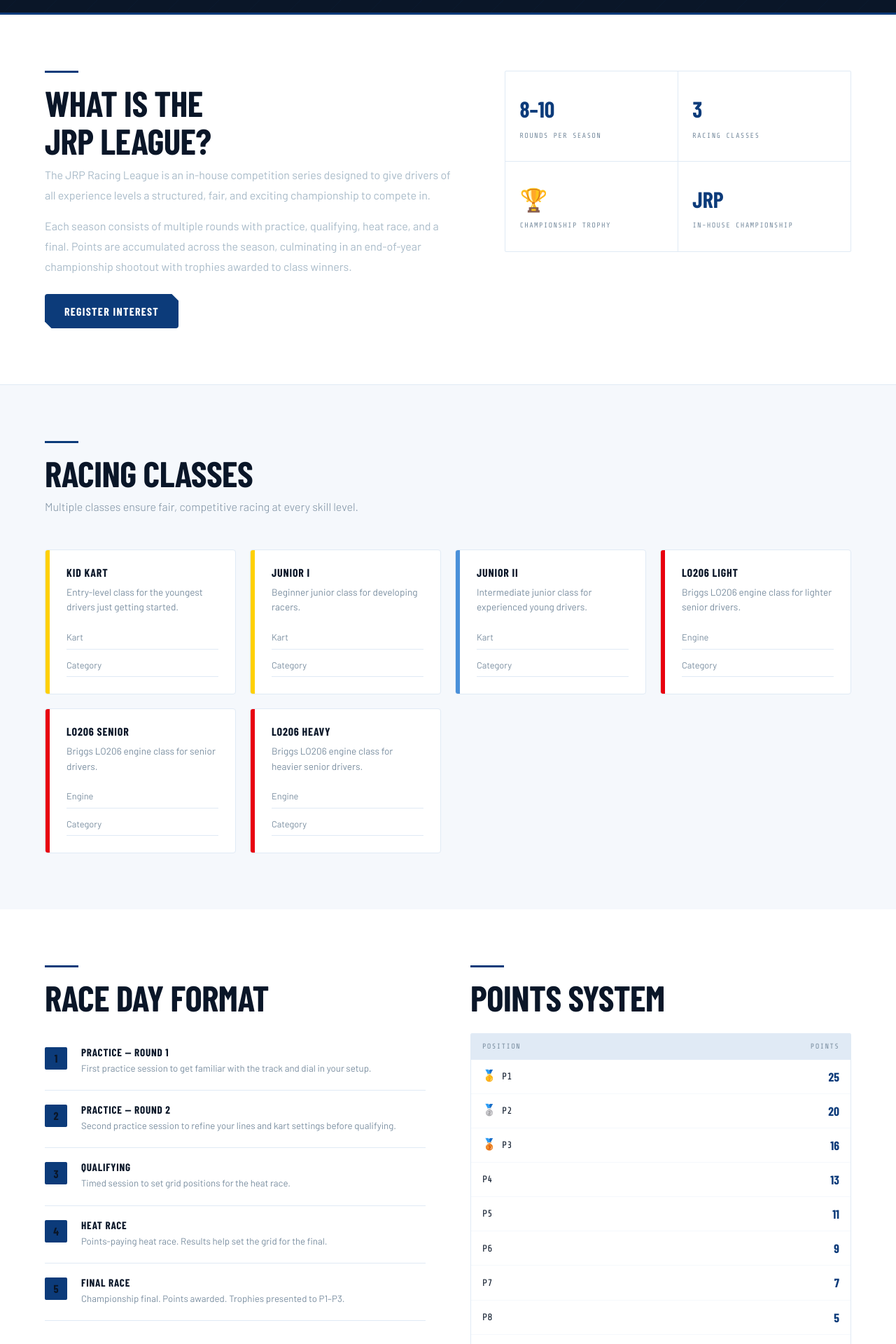
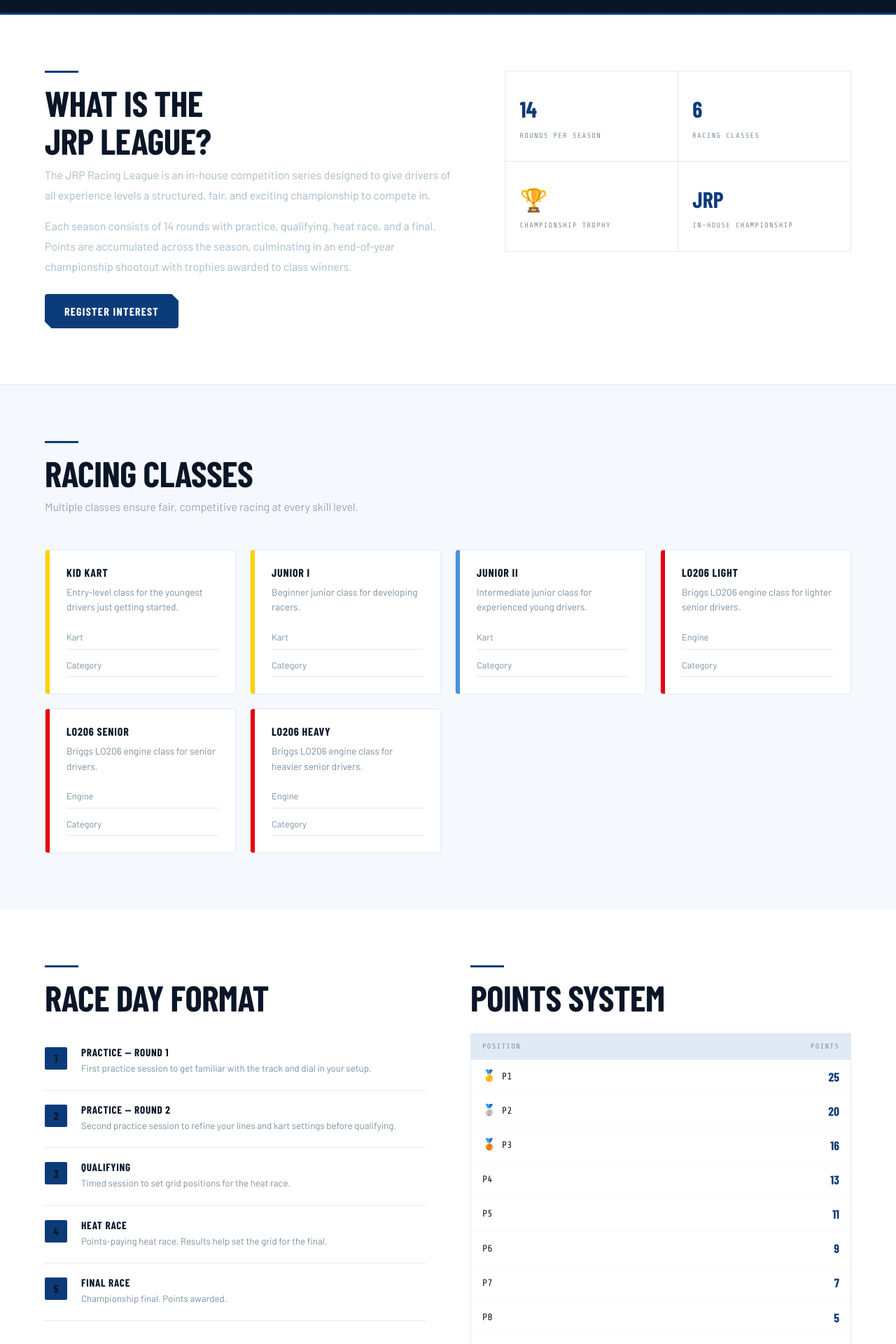
Before and after one commit to cheekcn/jrp-speedway, a Vue app: page /league in a window 1280 px wide. Shown: the part 420-2340 px from the top of the page at 70% size. Built offline with nearby package versions, Linux system fonts and the light colour scheme; no server answers; a web font is replaced by a local one.

Commit message:
Update league: 14 rounds, 6 classes; Fix bottom straight arrow direction on track diagram

```diff
--- a/src/views/HomeView.vue
+++ b/src/views/HomeView.vue
@@ -92,7 +92,7 @@
                   fill="none" stroke="#E8000F" stroke-width="1.5" stroke-linecap="round" stroke-linejoin="round" stroke-dasharray="10 6" opacity="0.85"/>
                 <line x1="440" y1="80" x2="300" y2="80" stroke="#E8000F" stroke-width="1.6" marker-end="url(#arr-h)" opacity="0.9"/>
                 <line x1="300" y1="200" x2="440" y2="200" stroke="#E8000F" stroke-width="1.6" marker-end="url(#arr-h)" opacity="0.9"/>
-                <line x1="440" y1="320" x2="300" y2="320" stroke="#E8000F" stroke-width="1.6" marker-end="url(#arr-h)" opacity="0.9"/>
+                <line x1="300" y1="320" x2="440" y2="320" stroke="#E8000F" stroke-width="1.6" marker-end="url(#arr-h)" opacity="0.9"/>
                 <line x1="340" y1="53" x2="340" y2="107" stroke="#FFD000" stroke-width="3.5"/>
                 <text x="340" y="44" text-anchor="middle" font-family="monospace" font-size="9" fill="#FFD000" font-weight="bold">S/F</text>
               </svg>
--- a/src/views/LeagueView.vue
+++ b/src/views/LeagueView.vue
@@ -20,7 +20,7 @@
               of all experience levels a structured, fair, and exciting championship to compete in.
             </p>
             <p style="color:var(--gray-200);line-height:1.8;margin-bottom:24px">
-              Each season consists of multiple rounds with practice, qualifying, heat race, and a final.
+              Each season consists of 14 rounds with practice, qualifying, heat race, and a final.
               Points are accumulated across the season, culminating in an end-of-year
               championship shootout with trophies awarded to class winners.
             </p>
@@ -119,8 +119,8 @@
 
 <script setup>
 const highlights = [
-  { val: '8–10', label: 'Rounds per Season' },
-  { val: '3', label: 'Racing Classes' },
+  { val: '14', label: 'Rounds per Season' },
+  { val: '6', label: 'Racing Classes' },
   { val: '🏆', label: 'Championship Trophy' },
   { val: 'JRP', label: 'In-House Championship' },
 ]
@@ -187,7 +187,7 @@
   { name: 'Practice — Round 2', desc: 'Second practice session to refine your lines and kart settings before qualifying.' },
   { name: 'Qualifying', desc: 'Timed session to set grid positions for the heat race.' },
   { name: 'Heat Race', desc: 'Points-paying heat race. Results help set the grid for the final.' },
-  { name: 'Final Race', desc: 'Championship final. Points awarded. Trophies presented to P1–P3.' },
+  { name: 'Final Race', desc: 'Championship final. Points awarded.' },
 ]
 
 const pointsTable = [
--- a/src/views/TrackView.vue
+++ b/src/views/TrackView.vue
@@ -46,7 +46,7 @@
               <!-- Direction arrows -->
               <line x1="440" y1="80" x2="300" y2="80" stroke="#E8000F" stroke-width="1.8" marker-end="url(#arr)" opacity="0.9"/>
               <line x1="300" y1="200" x2="440" y2="200" stroke="#E8000F" stroke-width="1.8" marker-end="url(#arr)" opacity="0.9"/>
-              <line x1="440" y1="320" x2="300" y2="320" stroke="#E8000F" stroke-width="1.8" marker-end="url(#arr)" opacity="0.9"/>
+              <line x1="300" y1="320" x2="440" y2="320" stroke="#E8000F" stroke-width="1.8" marker-end="url(#arr)" opacity="0.9"/>
               <!-- S/F line — middle of top straight -->
               <line x1="340" y1="53" x2="340" y2="107" stroke="#FFD000" stroke-width="3.5"/>
               <text x="340" y="44" text-anchor="middle" font-family="monospace" font-size="9" fill="#FFD000" font-weight="bold">S/F</text>
```
